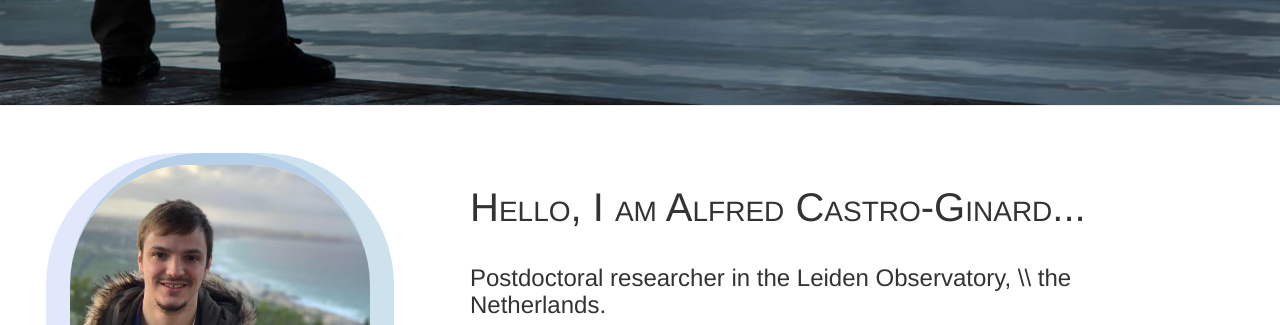
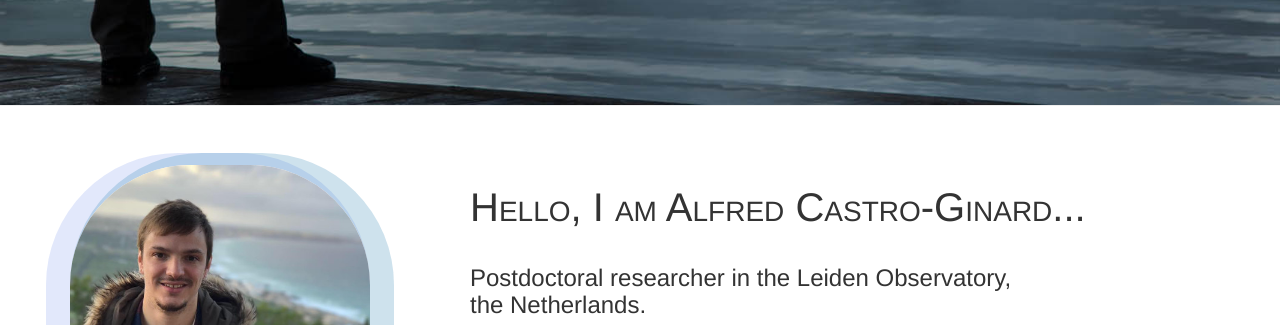
Before and after one commit to alfredcas/alfredcas.github.io, a plain HTML site: page index.html in a window 1280 px wide. Shown: the part 475-800 px from the top of the page. Drawn offline with nearby package versions, Linux system fonts and the light colour scheme.

Commit message:
update website

```diff
--- a/index.html
+++ b/index.html
@@ -94,7 +94,7 @@
       <div class="col-md-8 tileBox">
         <div class="txtHead">
           <h2>Hello, I am Alfred Castro-Ginard...</h2>
-          <h3> Postdoctoral researcher in the Leiden Observatory, \\
+          <h3> Postdoctoral researcher in the Leiden Observatory, <br>
           the Netherlands.</h3>
         <!--</div>
         <p>Lorem ipsum dolor sit amet, consectetur adipiscing elitendisse interdum erat et neque tincidunt volutpat. Cras eget. Suspendisse interdum erat et neque tincidunt volutpat. <br/>
```
